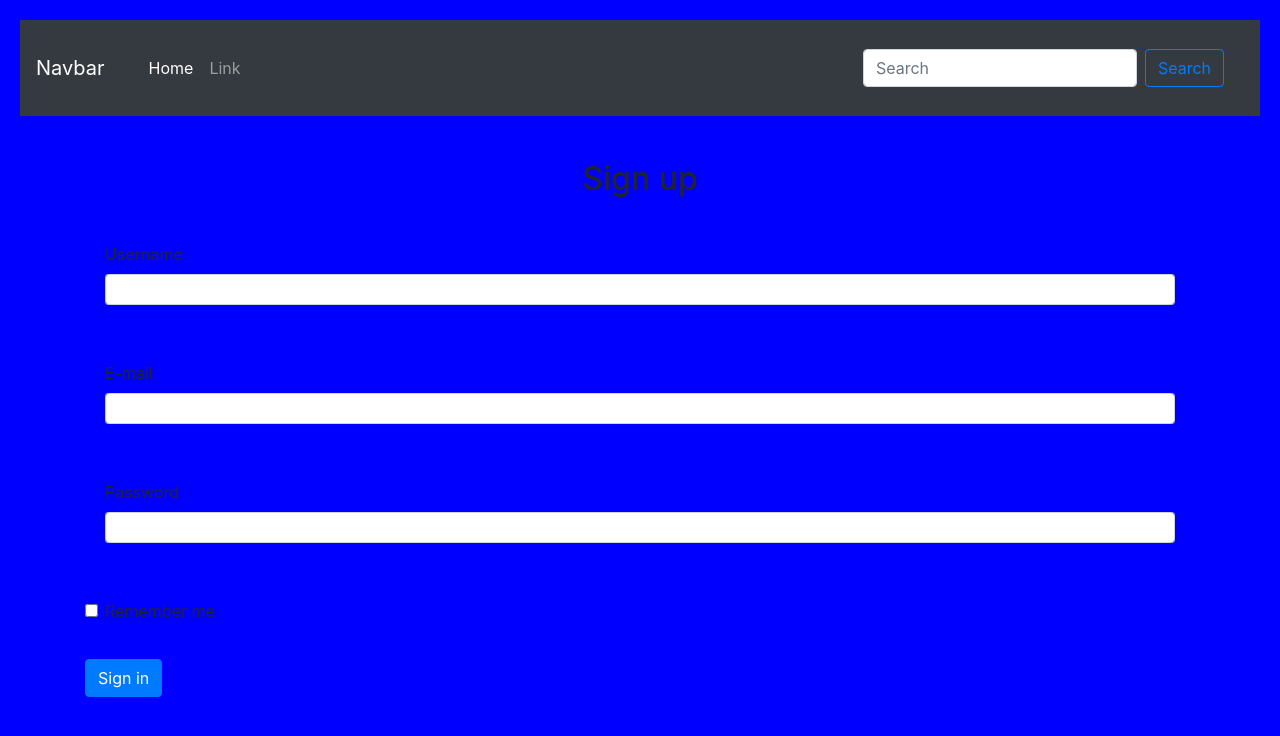
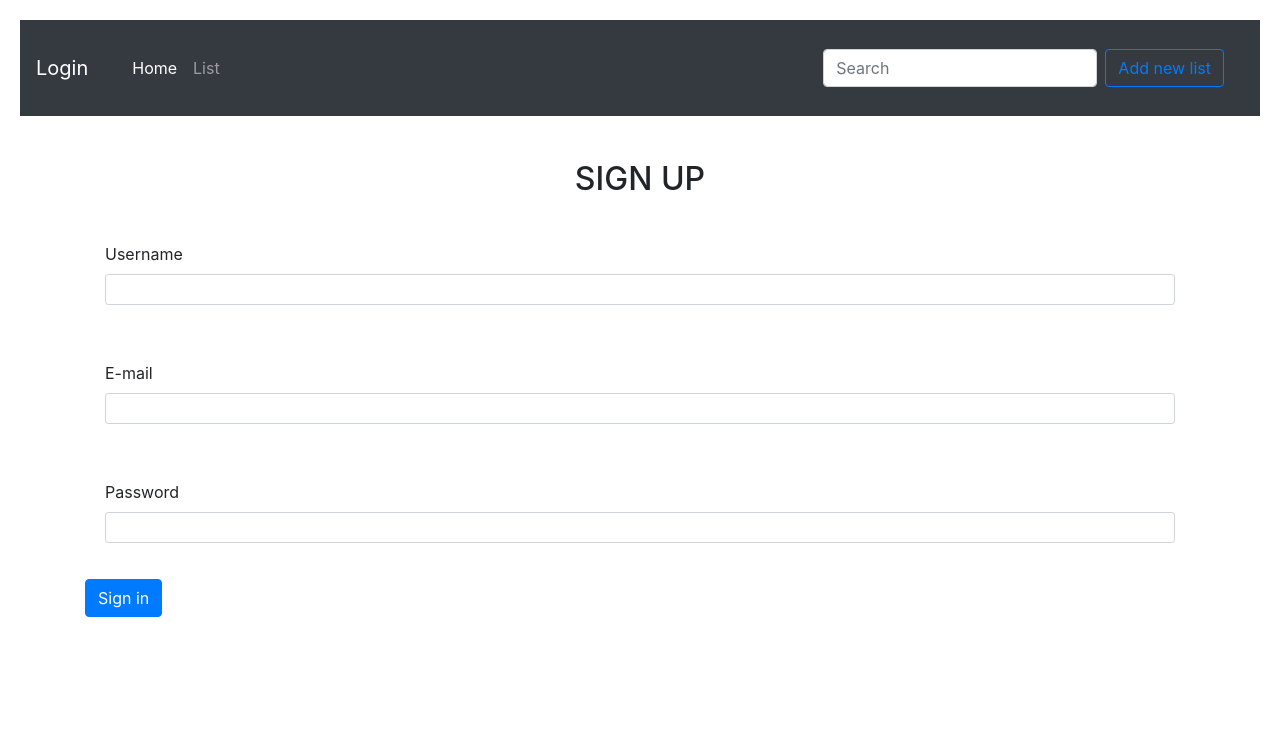
Before and after one commit to DYLANSABIITI/todo-list, a Flask app: page / in a window 1280 px wide. Shown: the top 736 px of the page. Run offline with Flask 2, Linux system fonts and the light colour scheme; some libraries are stand-ins or nearby versions.

Commit message:
login to home

```diff
--- a/main.py
+++ b/main.py
@@ -1,14 +1,45 @@
-from flask import Flask, render_template, request
+from flask import Flask, render_template, request, redirect, url_for, session
+from flask_sqlalchemy import SQLAlchemy
 
 app = Flask(__name__)
+app.config["SQLALCHEMY_DATABASE_URI"] = 'sqlite:///login.db'
 
-@app.route("/")
-def index():
-    title = "Sign up"
-    return render_template("index.html", title=title)
+db = SQLAlchemy(app)
+
+class Login(db.Model):
+    id = db.Column(db.Integer, primary_key= True)
+    username = db.Column(db.String(20), nullable=False)
+    email = db.Column(db.String(50), nullable=False)
+    password = db.Column(db.String(20), nullable=False)
+
+    def __repr__(self):
+        return (f"name:{self.username}, password:{self.password}")
 
 
 
+@app.route("/")
+@app.route("/login", methods=["POST", "GET"])
+def login():
+    title = "SIGN UP"
+    if request.method == "POST":
+        name = request.form.get("name")
+        email = request.form.get("email")
+        password = request.form.get("password")
+
+        new_members = Login(username=name, email=email, password=password)
+        return redirect(url_for("home", members=new_members))
+        #add new members to database
+        db.session.add(new_members)
+        #commit new mebers to database
+        db.session.commit()
+    else:
+        return render_template("index.html", title=title)
+
+@app.route("/home", methods=["POST", "GET"])
+def home():
+    title = "Welcome"
+    members = Login.query.all()
+    return render_template("home.html", members=members, title=title)
 
 
 if __name__ == "__main__":
--- a/static/style.css
+++ b/static/style.css
@@ -1,5 +1,5 @@
 body{
-    background-color: blue;
+    background-color: white;
 }
 
 .title{
--- a/templates/base.html
+++ b/templates/base.html
@@ -8,57 +8,30 @@
     <link rel="stylesheet" href="{{url_for('static', filename='style.css')}}">
     <title>Todo-list</title>
 </head>
-
-
 <body>
     <div class="heading">
         <nav class="navbar navbar-expand-lg navbar-dark bg-dark">
-            <a class="navbar-brand" href="#">Navbar</a>
+            <a class="navbar-brand" href="{{url_for('login') }}">Login</a>
             <button class="navbar-toggler" type="button" data-toggle="collapse" data-target="#navbarSupportedContent" aria-controls="navbarSupportedContent" aria-expanded="false" aria-label="Toggle navigation">
             <span class="navbar-toggler-icon"></span>
             </button>
-
             <div class="collapse navbar-collapse" id="navbarSupportedContent">
             <ul class="navbar-nav mr-auto">
                 <li class="nav-item active">
-                    <a class="nav-link" href="#">Home <span class="sr-only">(current)</span></a>
+                    <a class="nav-link" href="{{url_for('home') }}">Home <span class="sr-only">(current)</span></a>
                 </li>
                 <li class="nav-item">
-                    <a class="nav-link" href="#">Link</a>
+                    <a class="nav-link" href="#">List</a>
                 </li>
             </ul>
             <form class="form-inline my-2 my-lg-0">
                 <input class="form-control mr-sm-2" type="search" placeholder="Search" aria-label="Search">
-                <button class="btn btn-outline-primary my-2 my-sm-0" type="submit">Search</button>
+                <button class="btn btn-outline-primary my-2 my-sm-0" type="submit">Add new list</button>
             </form>
             </div>
         </nav>
     </div>
     <br>
-
-    <h2 class="title">{{title}}</h2>
-    <div class="container pt-3">
-        <form>
-            <div class="form-group">
-              <label for="exampleInputEmail1">Username</label>
-              <input type="text" class="form-control form-control-sm" id="username" name="username">
-            </div>
-
-            <div class="form-group">
-                <label for="exampleInputEmail1">E-mail</label>
-                <input type="email" class="form-control form-control-sm" id="email" name="email">
-              </div>
-
-            <div class="form-group">
-              <label for="exampleInputPassword1">Password</label>
-              <input type="password" class="form-control form-control-sm" id="password" name="password">
-            </div>
-            <div class="form-group form-check">
-              <input type="checkbox" class="form-check-input" id="checker">
-              <label class="form-check-label" for="checker">Remember me</label>
-            </div>
-            <button type="submit" class="btn btn-primary">Sign in</button>
-          </form>
 </body>
 </html>
 {% block content %}
--- a/templates/index.html
+++ b/templates/index.html
@@ -11,7 +11,23 @@
 <body>
     {% block content %}
 
-
+    <h2 class="title">{{title}}</h2>
+    <div class="container pt-3">
+        <form action="/home" method="POST">
+            <div class="form-group">
+              <label for="exampleInputEmail1">Username</label>
+              <input type="text" class="form-control form-control-sm" id="username" name="username">
+            </div>
+            <div class="form-group">
+                <label for="exampleInputEmail1">E-mail</label>
+                <input type="email" class="form-control form-control-sm" id="email" name="email">
+              </div>
+            <div class="form-group">
+              <label for="exampleInputPassword1">Password</label>
+              <input type="password" class="form-control form-control-sm" id="password" name="password">
+            </div>
+            <button type="submit" class="btn btn-primary">Sign in</button>
+          </form>
 
     {% endblock %}
 </body>
```
Also changed, not shown: templates/home.html (added, +21 -0 lines), login.db (added), 1 other file.
